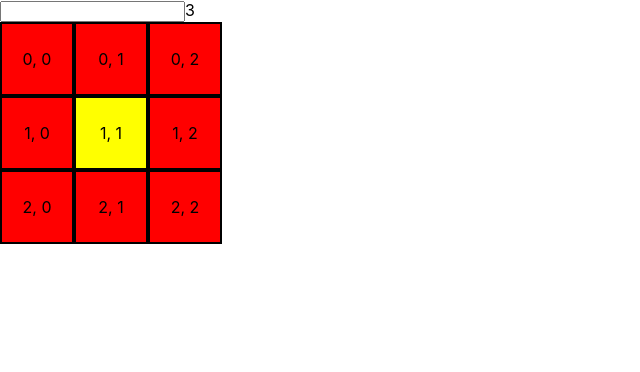
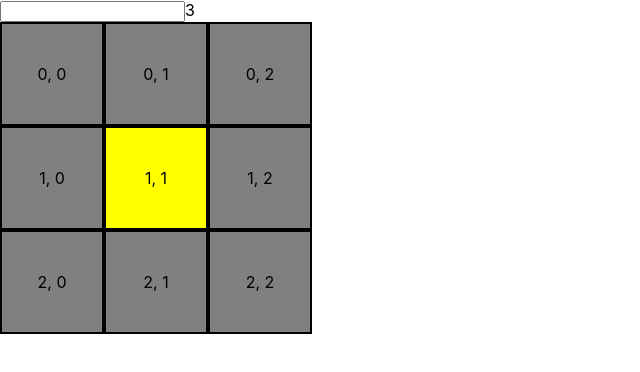
Before and after one commit to vimbh/val, a React (Create React App) app: page / in a window 1280 px wide. Shown: the top 372 px of the page, without its empty margins (0-640 px from the left). Built offline with nearby package versions, Linux system fonts and the light colour scheme.

Commit message:
edited grid styles: background colour

```diff
--- a/src/components/css/GameContainer.css
+++ b/src/components/css/GameContainer.css
@@ -14,12 +14,13 @@
 .grid-object {
     display: flex;
     border: 2px solid black;
-    background-color: red;
+    background-color: grey;
     font-weight: 2em;
-    height: 70px;
-    width: 70px;
+    height: 100px;
+    width: 100px;
     align-items: center;
     justify-content: center;
+    background-repeat: no-repeat;
 }
 
 /* Grid item that cannot move */
@@ -31,3 +32,11 @@
 .free {
     background-color: white;
 }
+
+
+.image-container {
+    width: 300px;
+    height: 300px;
+    background-size: contain;
+    background-repeat: no-repeat;
+}
```
